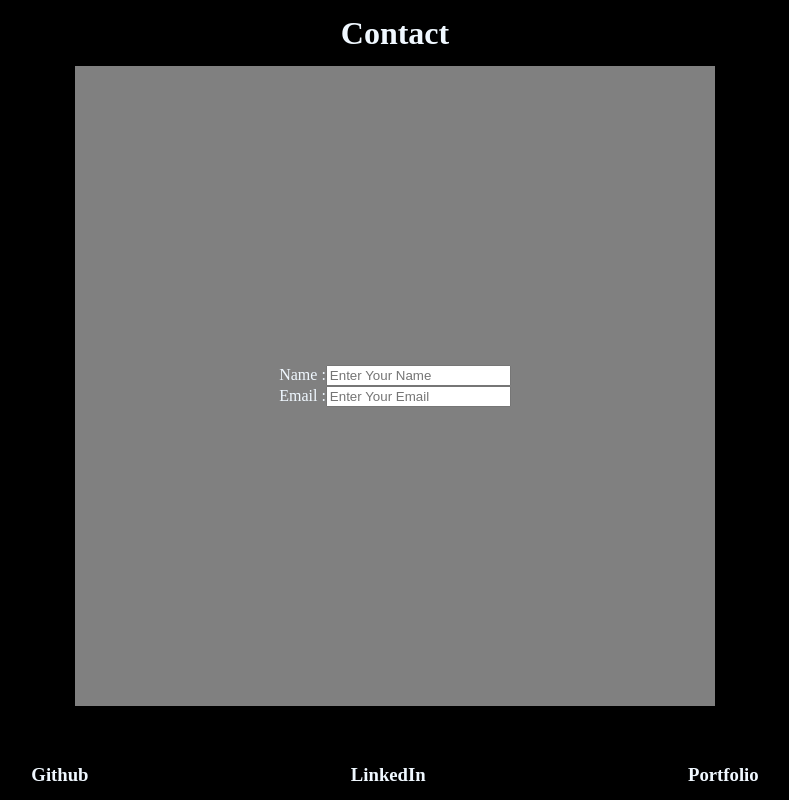
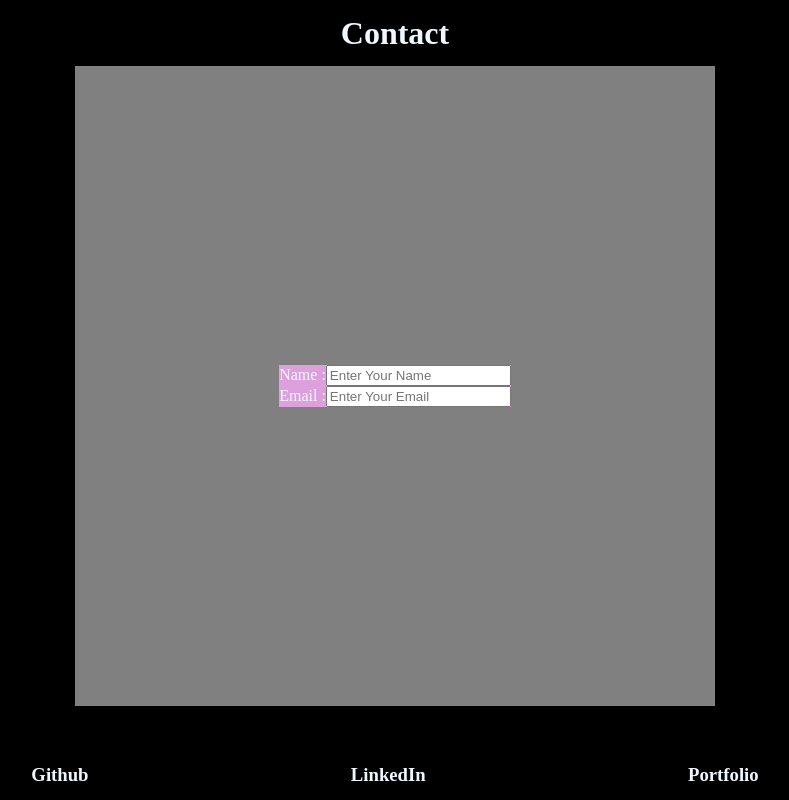
Before and after one commit to Paramesh-Kumar-2004/VP_Portfolio-2, a React (Create React App) app: page / in a window 1280 px wide. Shown: the part 4266-5066 px from the top of the page, without its empty margins (245-1034 px from the left). Built offline with nearby package versions, Linux system fonts and the light colour scheme.

Commit message:
Modified: Contact.jsx

```diff
--- a/src/Styles/Contact.css
+++ b/src/Styles/Contact.css
@@ -13,3 +13,7 @@
     justify-content: center;
     background: gray;
 }
+
+.DataFeild{
+    background: plum;
+}
```
